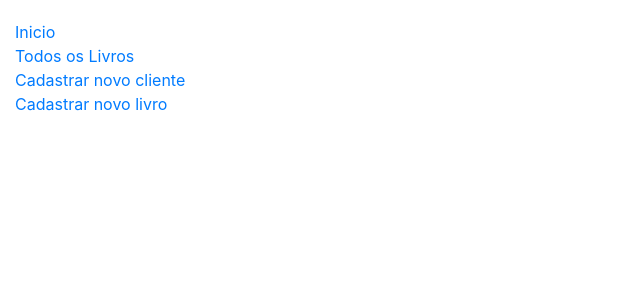
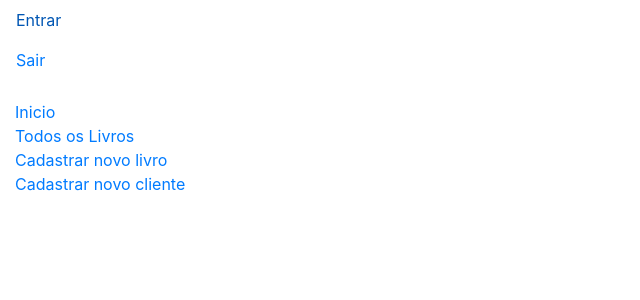
Before and after one commit to freireguilherme/projetoSD, a Django app: template sal/aluguel/templates/base_generic.html in a window 1280 px wide. Shown: the top 300 px of the page, without its empty margins (0-640 px from the left). Run offline with Django 3.2, Linux system fonts and the light colour scheme; the template is opened without the code that fills it, so the values that code supplies are empty; some libraries are stand-ins or nearby versions.

Commit message:
add login logout buttun

```diff
--- a/sal/aluguel/templates/base_generic.html
+++ b/sal/aluguel/templates/base_generic.html
@@ -2,6 +2,8 @@
 <html lang="en">
 <head>
   {% block title %}<title>Livraria SAL</title>{% endblock %}
+  <a class="nav-link" href="{% url 'login' %}">Entrar</a>
+  <a class="nav-link" href="{% url 'logout' %}">Sair</a>
   <meta charset="utf-8">
   <meta name="viewport" content="width=device-width, initial-scale=1">
   <link rel="stylesheet" href="https://stackpath.bootstrapcdn.com/bootstrap/4.1.3/css/bootstrap.min.css" integrity="sha384-MCw98/SFnGE8fJT3GXwEOngsV7Zt27NXFoaoApmYm81iuXoPkFOJwJ8ERdknLPMO" crossorigin="anonymous">
@@ -17,8 +19,10 @@
         <ul class="sidebar-nav">
           <li><a href="{% url 'index' %}">Inicio</a></li>
           <li><a href="{% url 'listar-livros' %}">Todos os Livros</a></li>
+          <li><a href="{% url 'cadastrar-livro' %}">Cadastrar novo livro</a></li>
           <li><a href="{% url 'cadastrar-cliente' %}">Cadastrar novo cliente</a></li>
-          <li><a href="{% url 'cadastrar-livro' %}">Cadastrar novo livro</a></li>
+
+
         </ul>
       {% endblock %}
       </div>
```
